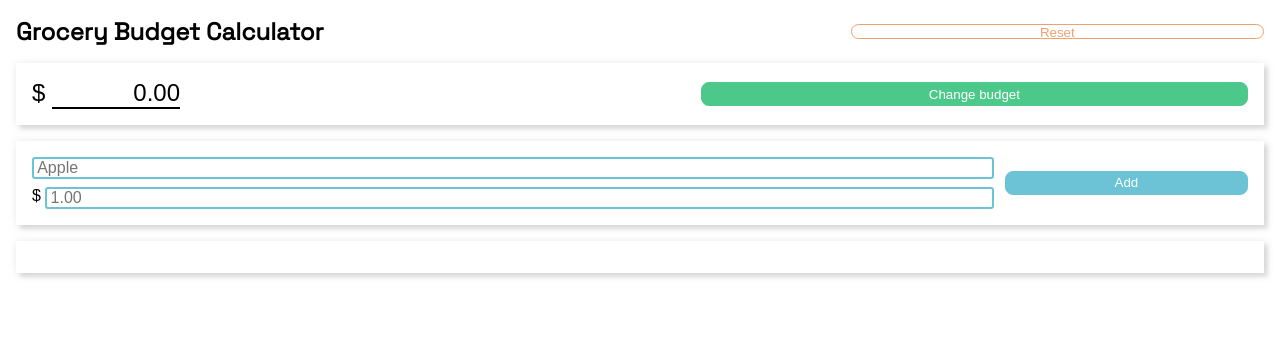
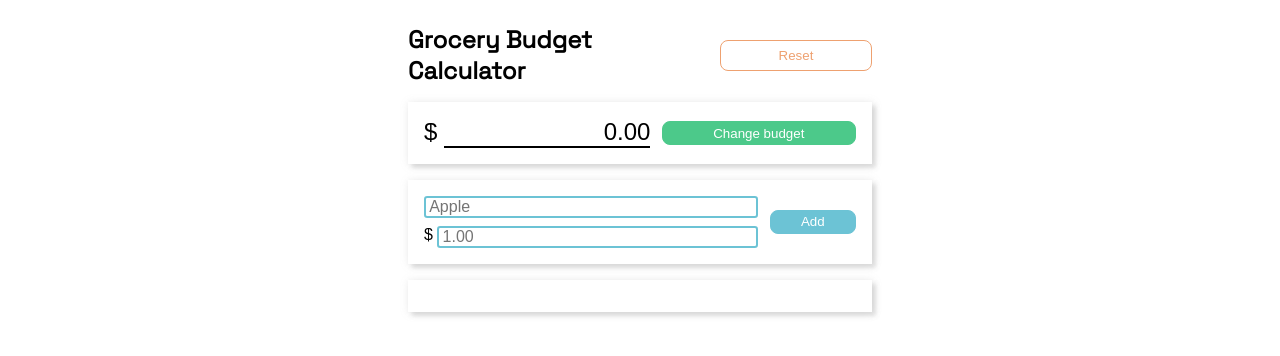
Before and after one commit to MahoMori/budget-calculator, a React (Create React App) app: page / in a window 1280 px wide. Shown: the top 356 px of the page. Built offline with nearby package versions, Linux system fonts and the light colour scheme; a web font is replaced by a local one.

Commit message:
styled for other device screen sizes

```diff
--- a/package.json
+++ b/package.json
@@ -3,9 +3,6 @@
   "version": "0.1.0",
   "private": true,
   "dependencies": {
-    "@fortawesome/fontawesome-svg-core": "^1.3.0",
-    "@fortawesome/free-solid-svg-icons": "^6.0.0",
-    "@fortawesome/react-fontawesome": "^0.1.17",
     "@testing-library/jest-dom": "^5.16.1",
     "@testing-library/react": "^12.1.2",
     "@testing-library/user-event": "^13.5.0",
@@ -13,7 +10,6 @@
     "@types/node": "^16.11.21",
     "@types/react": "^17.0.38",
     "@types/react-dom": "^17.0.11",
-    "@types/react-fontawesome": "^1.6.5",
     "@types/styled-components": "^5.1.24",
     "@types/uuid": "^8.3.4",
     "react": "^17.0.2",
--- a/src/App.style.ts
+++ b/src/App.style.ts
@@ -1,5 +1,6 @@
 import styled from "styled-components";
 import { color, addInputStyle, CardDiv } from "./assets/styleVariable";
+import { device } from "./assets/screenSize";
 
 import { FaCheck } from "react-icons/fa";
 import { RiEdit2Fill } from "react-icons/ri";
@@ -7,6 +8,29 @@ import { TiDeleteOutline } from "react-icons/ti";
 
 export const BudgetCalcMain = styled.main`
   padding: 1rem;
+
+  @media ${device.tablet} {
+    width: 50%;
+    margin: 0 auto;
+  }
+
+  @media ${device.laptop} {
+    padding: 1.5rem;
+    width: 40%;
+    margin: 0 auto;
+  }
+
+  @media ${device.laptopL} {
+    padding: 2rem;
+    width: 30%;
+    margin: 0 auto;
+  }
+
+  @media ${device.desktop} {
+    padding: 2rem;
+    width: 20%;
+    margin: 0 auto;
+  }
 `;
 
 export const TitleDiv = styled.div`
@@ -30,23 +54,24 @@ export const TitleDiv = styled.div`
   }
 `;
 
-export const BudgetCardDiv = styled(CardDiv)`
+export const BudgetCardDiv = styled(CardDiv)<{ isOverBudget: boolean }>`
   display: grid;
   grid-template-columns: 55% 45%;
   height: auto;
   align-items: center;
 
-  & p,
+  & div,
   & form {
     display: flex;
     margin-right: 0.7rem;
     font-size: 1.5rem;
   }
 
-  & p span:last-child {
-    width: 8rem;
+  & div p:last-child {
+    width: 100%;
     text-align: right;
     border-bottom: solid 2px #000;
+    color: ${(props) => (props.isOverBudget ? `${color.delete}` : "black")};
   }
 
   & form input {
--- a/src/App.tsx
+++ b/src/App.tsx
@@ -1,12 +1,5 @@
 import React, { useState, useRef } from "react";
 import { v4 as uuid } from "uuid";
-
-import { FontAwesomeIcon } from "@fortawesome/react-fontawesome";
-import {
-  faPenFancy,
-  faCheck,
-  faCircleMinus,
-} from "@fortawesome/free-solid-svg-icons";
 
 import {
   BudgetCalcMain,
@@ -237,7 +230,7 @@ function App() {
             </button>
           </TitleDiv>
 
-          <BudgetCardDiv>
+          <BudgetCardDiv isOverBudget={parseFloat(budget) < 0 ? true : false}>
             {isChangingBudget ? (
               <>
                 <form>
@@ -266,10 +259,10 @@ function App() {
               </>
             ) : (
               <>
-                <p>
-                  <span>$&nbsp;</span>
-                  <span>{budget}</span>
-                </p>
+                <div>
+                  <p>$&nbsp;</p>
+                  <p>{budget}</p>
+                </div>
                 <button type="button" onClick={changeBudget}>
                   Change budget
                 </button>
--- a/src/assets/screenSize.js
+++ b/src/assets/screenSize.ts
@@ -1,4 +1,14 @@
-const size = {
+type Size = {
+  mobileS: string;
+  mobileM: string;
+  mobileL: string;
+  tablet: string;
+  laptop: string;
+  laptopL: string;
+  desktop: string;
+};
+
+const size: Size = {
   mobileS: "320px",
   mobileM: "375px",
   mobileL: "425px",
@@ -8,7 +18,7 @@ const size = {
   desktop: "2560px",
 };
 
-export const device = {
+export const device: Size = {
   mobileS: `(min-width: ${size.mobileS})`,
   mobileM: `(min-width: ${size.mobileM})`,
   mobileL: `(min-width: ${size.mobileL})`,
```
Also changed, not shown: 1 other file (tests, documents, lock files or other folders).
